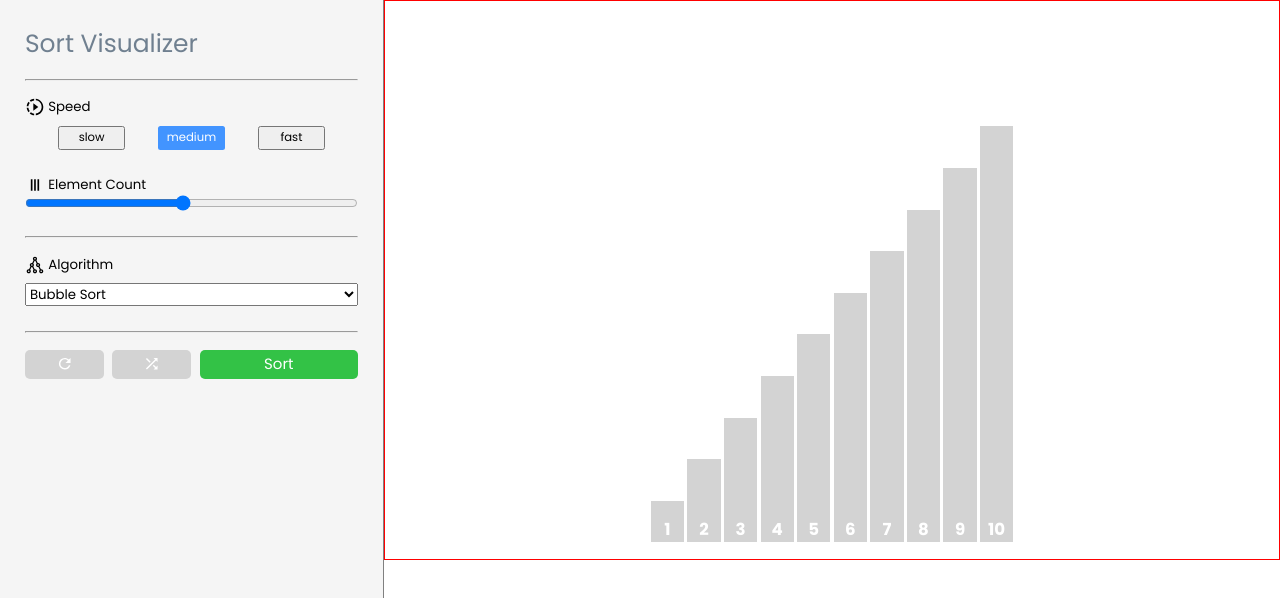
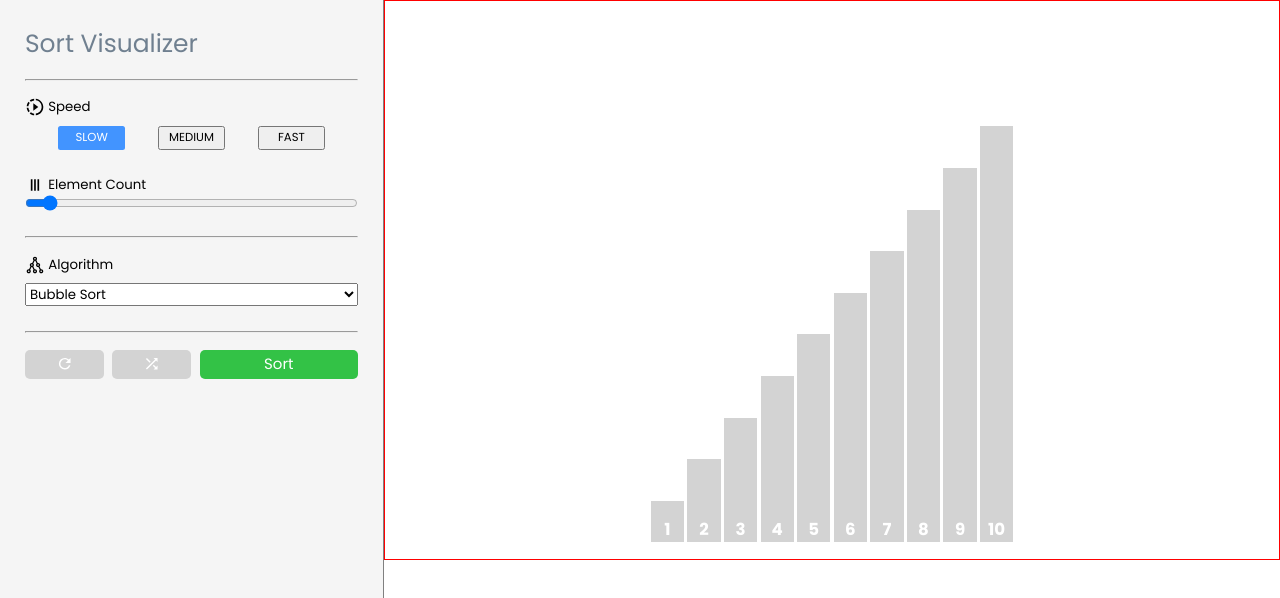
Before and after one commit to edgarmuyomba/sortVisualizer, a React (Vite) app: page / in a window 1280 px wide. Shown: the top 598 px of the page. Built offline with nearby package versions, Linux system fonts and the light colour scheme.

Commit message:
change algorithm

```diff
--- a/src/App.tsx
+++ b/src/App.tsx
@@ -6,13 +6,13 @@ import './App.scss'
 import Sidebar from './components/sidebar/sidebar';
 import AnimationWindow from './components/animationWindow/animationWindow';
 
-enum Speed {
+export enum Speed {
   slow = 'SLOW',
   medium = 'MEDIUM',
   fast = 'FAST'
 };
 
-enum Algorithm {
+export enum Algorithm {
   bubblesort = 'BUBBLESORT',
   insertionsort = 'INSERTIONSORT',
   mergesort = 'MERGESORT',
@@ -53,11 +53,15 @@ function App() {
   const [algorithm, setAlgorithm] = useState(Algorithm.bubblesort);
   const [array, setArray] = useState([1, 2, 3, 4, 5, 6, 7, 8, 9, 10]);
 
-  function generateArray() { }
+  function generateArray(): void {
+
+    setArray([]);
+   }
 
   function shuffleArray() { }
 
   function sortArray() { }
+
 
   return (
     <SettingsContext.Provider value={{
--- a/src/components/animationWindow/animationWindow.tsx
+++ b/src/components/animationWindow/animationWindow.tsx
@@ -1,10 +1,11 @@
-import React, { useState } from "react";
+import React, { useContext, useState } from "react";
 
 import styles from "./styles.module.scss";
+import { SettingsContext } from "../../App";
 
 export default function AnimationWindow() {
 
-    const [array, setArray] = useState<number[]>([1, 2, 3, 4, 5, 6, 7, 8, 9, 10]);
+    const { array, count } = useContext(SettingsContext);
 
     const getHeight = (int: number): string => `${int * 2.5}rem`;
 
--- a/src/components/sidebar/sidebar.tsx
+++ b/src/components/sidebar/sidebar.tsx
@@ -1,48 +1,46 @@
-import React from "react";
+import React, { useContext } from "react";
 import { useState } from "react";
 
 import Icon from '@mdi/react';
 import { mdiPlaySpeed, mdiTallyMark3, mdiGraphOutline, mdiRefresh, mdiShuffle } from '@mdi/js';
 
 import styles from "./styles.module.scss";
+import { Algorithm, SettingsContext, Speed } from "../../App";
 
 export default function Sidebar() {
 
-    const [speed, setSpeed] = useState<number>(1);
+    const { generateArray, shuffleArray, sortArray, setAlgorithm, count, setCount, speed, setSpeed } = useContext(SettingsContext);
 
-    interface Option {
-        index: number;
-        value: string;
-        selected: boolean;
-    };
-
-    const [options, setOptions] = useState<Option[]>([{
-        index: 0,
-        value: "slow",
-        selected: false
+    const options: { value: Speed }[] = [{
+        value: Speed.slow
     },
     {
-        index: 1,
-        value: "medium",
-        selected: true
+        value: Speed.medium
     },
     {
-        index: 2,
-        value: "fast",
-        selected: false
-    },]);
+        value: Speed.fast
+    },];
 
-    function updateSeleted(option: Option): void {
-        setSpeed(option.index);
-        let newOptions: Option[] = options.map((_option) => {
-            if (_option.index === option.index) {
-                return {
-                    ..._option,
-                    selected: true,
-                }
-            } else return { ..._option, selected: false };
-        });
-        setOptions(newOptions);
+    function changeAlgorithm(event: React.ChangeEvent<HTMLSelectElement>): void {
+        let selected: string = event.target.value;
+
+        switch (selected) {
+            case 'BUBBLESORT':
+                setAlgorithm(Algorithm.bubblesort);
+                break;
+            case 'INSERTIONSORT':
+                setAlgorithm(Algorithm.insertionsort);
+                break;
+            case 'MERGESORT':
+                setAlgorithm(Algorithm.mergesort);
+                break;
+            case 'QUICKSORT':
+                setAlgorithm(Algorithm.quicksort);
+                break;
+            case 'SELECTIONSORT':
+                setAlgorithm(Algorithm.selectionsort);
+                break;
+        }
     }
 
     return (
@@ -62,7 +60,7 @@ export default function Sidebar() {
                     {
                         options.map((option, index) => {
                             return (
-                                <button onClick={() => updateSeleted(option)} key={index} className={`${styles.option} ${option.selected ? styles.selected : null}`}>{option.value}</button>
+                                <button onClick={() => setSpeed(option.value)} key={index} className={`${styles.option} ${option.value === speed ? styles.selected : null}`}>{option.value}</button>
                             )
                         })
                     }
@@ -75,7 +73,7 @@ export default function Sidebar() {
                         Element Count
                     </p>
                 </div>
-                <input type="range" name="count" id="count" min={5} max={100} />
+                <input type="range" name="count" id="count" min={5} max={100} value={count} onChange={(event) => setCount(parseInt(event.target.value))} />
             </div>
             <hr />
             <div className={styles.setting}>
@@ -83,24 +81,24 @@ export default function Sidebar() {
                     <Icon path={mdiGraphOutline} size={0.8} />
                     <p className={styles.name}>Algorithm</p>
                 </div>
-                <select name="algorithms" className={styles.algorithms}>
-                    <option value="bubblesort">Bubble Sort</option>
-                    <option value="insertionsort">Insertion Sort</option>
-                    <option value="mergesort">Merge Sort</option>
-                    <option value="quicksort">Quick Sort</option>
-                    <option value="selectionsort">Selection Sort</option>
+                <select name="algorithms" className={styles.algorithms} onChange={(event) => changeAlgorithm(event)}>
+                    <option value={Algorithm.bubblesort}>Bubble Sort</option>
+                    <option value={Algorithm.insertionsort}>Insertion Sort</option>
+                    <option value={Algorithm.mergesort}>Merge Sort</option>
+                    <option value={Algorithm.quicksort}>Quick Sort</option>
+                    <option value={Algorithm.selectionsort}>Selection Sort</option>
                 </select>
             </div>
             <hr />
             <div className={styles.setting}>
                 <div className={styles.buttons}>
-                    <button className={styles.refresh} title="Refresh">
+                    <button className={styles.refresh} title="Refresh" onClick={() => generateArray()}>
                         <Icon path={mdiRefresh} size={0.7} />
                     </button>
-                    <button className={styles.shuffle} title="Shuffle">
+                    <button className={styles.shuffle} title="Shuffle" onClick={() => shuffleArray()}>
                         <Icon path={mdiShuffle} size={0.7} />
                     </button>
-                    <button className={styles.sort}>
+                    <button className={styles.sort} onClick={() => sortArray()}>
                         Sort
                     </button>
                 </div>
```
